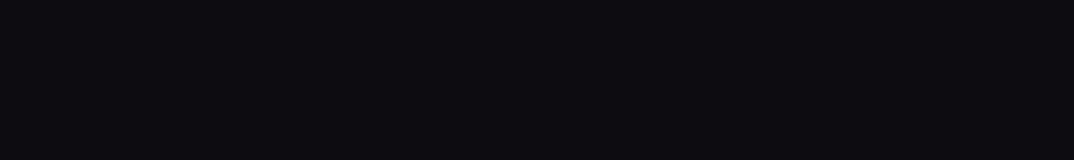
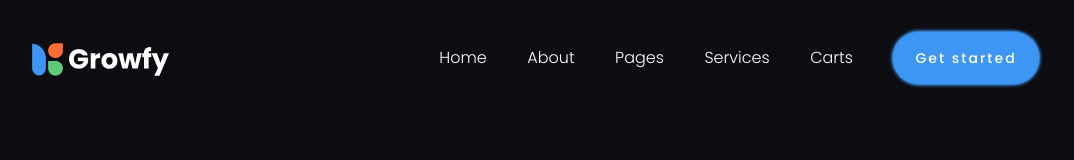
Before and after one commit to gabrielzinx/landing-page, a plain HTML site: page marketing-solutions/index.html in a window 1280 px wide. Shown: the top 160 px of the page, without its empty margins (189-1263 px from the left). Drawn offline with Linux system fonts and the light colour scheme.

Commit message:
create header

```diff
--- a/marketing-solutions/index.html
+++ b/marketing-solutions/index.html
@@ -5,8 +5,23 @@
     <meta name="viewport" content="width=device-width, initial-scale=1.0">
     <title>Marketing Solutions</title>
     <link rel="stylesheet" href="./src/styles/style.css">
+    <link rel="stylesheet" href="./src/styles/header.css">
 </head>
 <body>
-
+    <header>
+        <div>
+            <img src="./src/logos/primary.png" alt="logo-marketing-solutions">
+        </div>
+        <nav>
+            <ul>
+                <li><a href="#home">Home</a></li>
+                <li><a href="#about">About</a></li>
+                <li><a href="#pages">Pages</a></li>
+                <li><a href="#services">Services</a></li>
+                <li><a href="#carts">Carts</a></li>
+                <li><button>Get started</button></li>
+            </ul>
+        </nav>
+    </header>
 </body>
 </html>
--- /dev/null
+++ b/marketing-solutions/src/styles/header.css
@@ -0,0 +1,91 @@
+@import url('https://fonts.googleapis.com/css2?family=Poppins:wght@100;200;300;400;500;600;700;800;900&display=swap');
+
+:root {
+    --bg-primary: #0D0D11;
+    --color-primary: #3D96F4;
+    --fontDefault: "Poppins", "Arial", "Helvetica", "sans-serif";
+}
+
+header {
+    display: flex;
+    flex-direction: row;
+    justify-content: space-around;
+    align-items: center;
+    position: fixed;
+    width: 100vw;
+    height: 116px;
+}
+
+header a {
+    font-family: var(--fontDefault);
+    font-style: normal;
+    font-weight: 300;
+    font-size: 16px;
+    line-height: 26px;
+    color: #FFFFFF;
+    text-decoration: none;
+    transition: 200ms;
+}
+
+header a:hover {
+    font-size: 18px;
+    text-decoration: underline;
+}
+
+header > div {
+    display: flex;
+    flex-direction: row;
+    justify-content: space-around;
+    align-items: center;
+    width: 40%;
+}
+
+header nav {
+    display: flex;
+    flex-direction: row;
+    justify-content: space-around;
+    align-items: center;
+    width: 50%;
+}
+
+header nav ul {
+    display: flex;
+    flex-direction: row;
+    justify-content: space-around;
+    align-items: center;
+    list-style: none;
+    width: 100%;
+}
+
+header button {
+    font-family: var(--fontDefault);
+    font-style: normal;
+    font-weight: 500;
+    font-size: 14px;
+    line-height: 22px;
+
+    text-align: center;
+    letter-spacing: 2px;
+
+    color: #FFFFFF;
+
+    height: 52px;
+    padding: 8px 22px;
+    background-color: var(--color-primary);
+    border-radius: 50px;
+    transition: 200ms;
+
+    box-shadow: 0 0 2px var(--color-primary), 0 0 2px var(--color-primary), 0 0 4px var(--color-primary), 0 0 4px var(--color-primary);
+    cursor: pointer;
+}
+
+header button:hover {
+    transform: scale(1.04);
+    box-shadow: 0 0 4px var(--color-primary), 0 0 4px var(--color-primary), 0 0 16px var(--color-primary), 0 0 16px var(--color-primary);
+}
+
+@media screen and (max-width: 900px) {
+    header nav {
+        display: none;
+    }
+}
```
Also changed, not shown: marketing-solutions/src/logos/primary.png (added).
